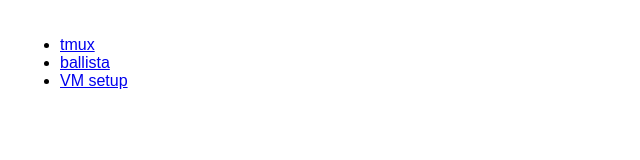
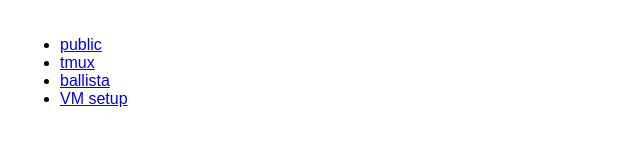
Before and after one commit to sekkabak/cbak.pl, a plain HTML site: page index.html in a window 1280 px wide. Shown: the whole page, without its empty margins (0-640 px from the left). Drawn offline with Linux system fonts and the light colour scheme.

Commit message:
Add link to public directory in index.html

```diff
--- a/index.html
+++ b/index.html
@@ -14,6 +14,7 @@
 </head>
 <body>
     <ul>
+        <li><a href="public">public</a></li>
         <li><a href="tmux">tmux</a></li>
         <li><a href="ballista">ballista</a></li>
         <li><a href="vm_setup">VM setup</a></li>
```
